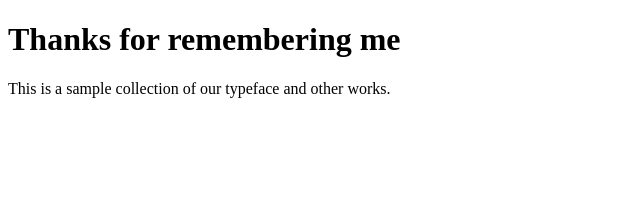
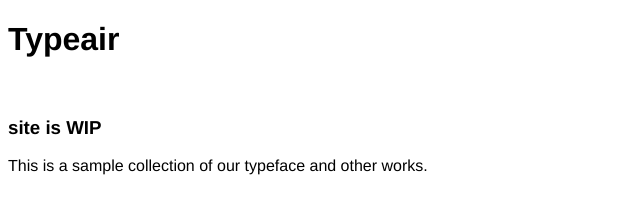
Before and after one commit to PlusyPan/plusypan.github.io, a plain HTML site: page index.html in a window 1280 px wide. Shown: the whole page, without its empty margins (0-640 px from the left). Drawn offline with Linux system fonts and the light colour scheme.

Commit message:
Update index.html
updated

```diff
--- a/index.html
+++ b/index.html
@@ -3,10 +3,16 @@
 <head>
     <meta charset="UTF-8">
     <meta name="viewport" content="width=device-width, initial-scale=1.0">
-    <title>Typeair Homesite</title>
+    <title>Typeair</title>
+    <style>
+        body {
+            font-family: 'Myriad Pro', 'Myriad', 'Helvetica Neue', Helvetica, Arial, sans-serif;
+    </style>
 </head>
 <body>
-    <h1>Thanks for remembering me</h1>
+    <h1>Typeair</h1>
+    <br/>
+    <h3>site is WIP</h3>
     <p>This is a sample collection of our typeface and other works.</p>
 </body>
 </html>
```
